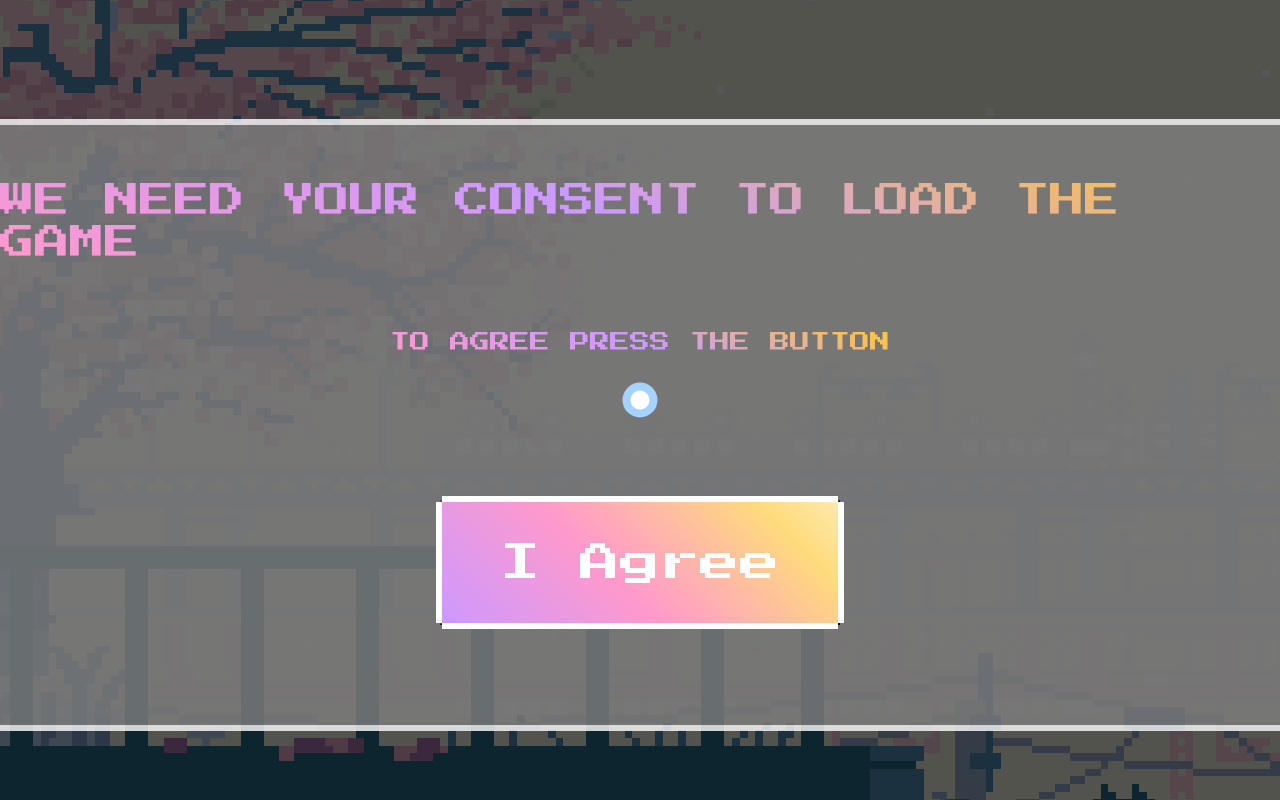
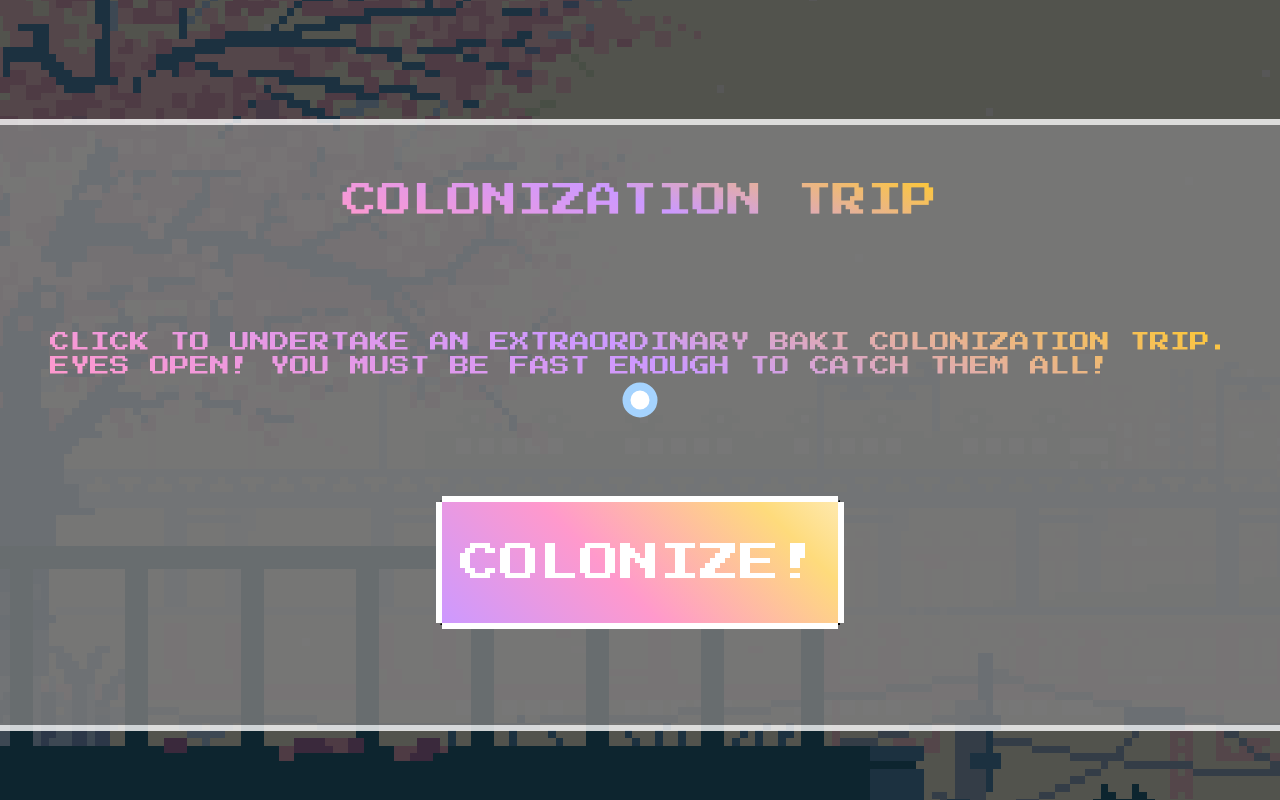
Before and after one commit to davidemarti/Susi-Baki-Smash, a plain HTML site: page index.html in a window 1280 px wide. Shown: the top 800 px of the page. Drawn offline with nearby package versions, Linux system fonts and the light colour scheme.

Commit message:
Update index.html

```diff
--- a/index.html
+++ b/index.html
@@ -39,13 +39,13 @@
                 <div class="Container-Box-YouAgree"></div>
 
                 <!-- * Titolo Acconsenti Per Giocare -->
-                <h1 class="Title-YouAgree">WE NEED YOUR CONSENT TO LOAD THE GAME</h1>
+                <h1 class="Title-YouAgree">COLONIZATION TRIP</h1>
 
                 <!-- * Descrizione Acconsenti Per Giocare -->
-                <h6 class="Description-YouAgree">TO AGREE PRESS THE BUTTON</h6>
+                <h6 class="Description-YouAgree">CLICK TO UNDERTAKE AN EXTRAORDINARY BAKI COLONIZATION TRIP. <br>EYES OPEN! YOU MUST BE FAST ENOUGH TO CATCH THEM ALL!</h6>
 
                 <!-- * Bottone Acconsenti Per Giocare -->
-                <button type="button" class="Btn-YouAgree" onclick="UserInteractionObtained()">I Agree</button>
+                <button type="button" class="Btn-YouAgree" onclick="UserInteractionObtained()">COLONIZE!</button>
 
             </div>
 
```
